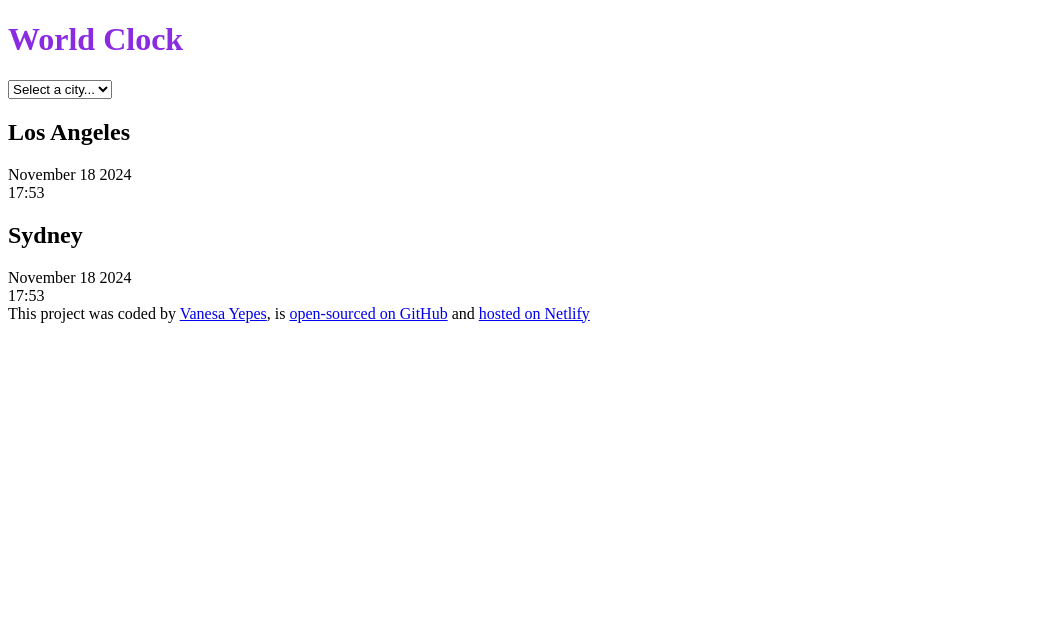
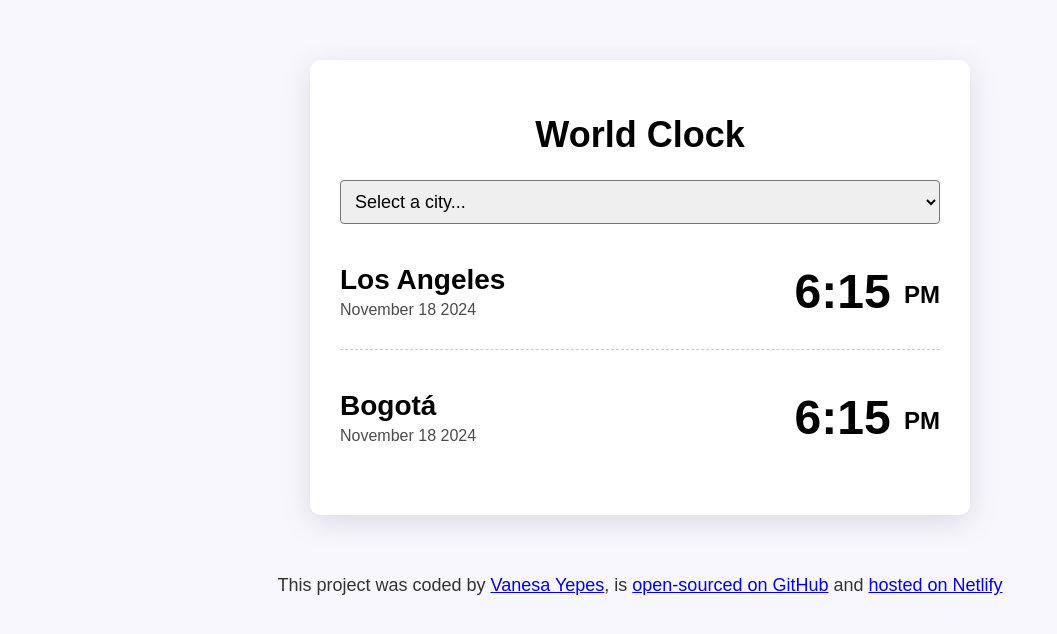
Before and after one commit to vaneyepes/worldClock, a plain HTML site: page index.html in a window 1280 px wide. Shown: the whole page, without its empty margins (0-1057 px from the left). Drawn offline with Linux system fonts and the light colour scheme.

Commit message:
Styled project CSS

```diff
--- a/index.html
+++ b/index.html
@@ -17,14 +17,18 @@
         <option value="">New York</option>
       </select>
       <div class="city">
-        <h2>Los Angeles</h2>
-        <div class="date">November 18 2024</div>
-        <div class="time">17:53</div>
+        <div>
+          <h2>Los Angeles</h2>
+          <div class="date">November 18 2024</div>
+        </div>
+        <div class="time">6:15 <small>PM</small></div>
       </div>
       <div class="city">
-        <h2>Sydney</h2>
-        <div class="date">November 18 2024</div>
-        <div class="time">17:53</div>
+        <div>
+          <h2>Bogotá</h2>
+          <div class="date">November 18 2024</div>
+        </div>
+        <div class="time">6:15 <small>PM</small></div>
       </div>
     </div>
     <footer>
--- a/src/style.css
+++ b/src/style.css
@@ -1,3 +1,57 @@
-H1 {
-  color: blueviolet;
+body {
+  background-color: #f9f7fe;
+  font-family: sans-serif;
 }
+.container {
+  max-width: 600px;
+  margin: 60px auto;
+  background-color: white;
+  padding: 30px;
+  box-shadow: 0px 7px 29px 0px rgba(100, 100, 111, 0.2);
+  border-radius: 10px;
+}
+
+h1 {
+  text-align: center;
+  font-family: sans-serif;
+  font-size: 36px;
+}
+h2 {
+  margin: 0 0 5px;
+  font-size: 28px;
+}
+select {
+  display: block;
+  width: 100%;
+  font-size: 18px;
+  border-radius: 4px;
+  padding: 10px;
+}
+.city {
+  display: flex;
+  margin: 10px 0;
+  justify-content: space-between;
+  border-bottom: 1px dashed rgba(0, 0, 0, 0.2);
+  padding: 30px 0;
+}
+.city:last-child {
+  border: none;
+}
+
+.date {
+  opacity: 0.7;
+}
+.time {
+  font-size: 48px;
+  font-weight: bold;
+}
+.time small {
+  font-size: 24px;
+  vertical-align: middle;
+}
+
+footer {
+  text-align: center;
+  font-size: 18px;
+  color: rgba(0, 0, 0, 0.8);
+}
```
